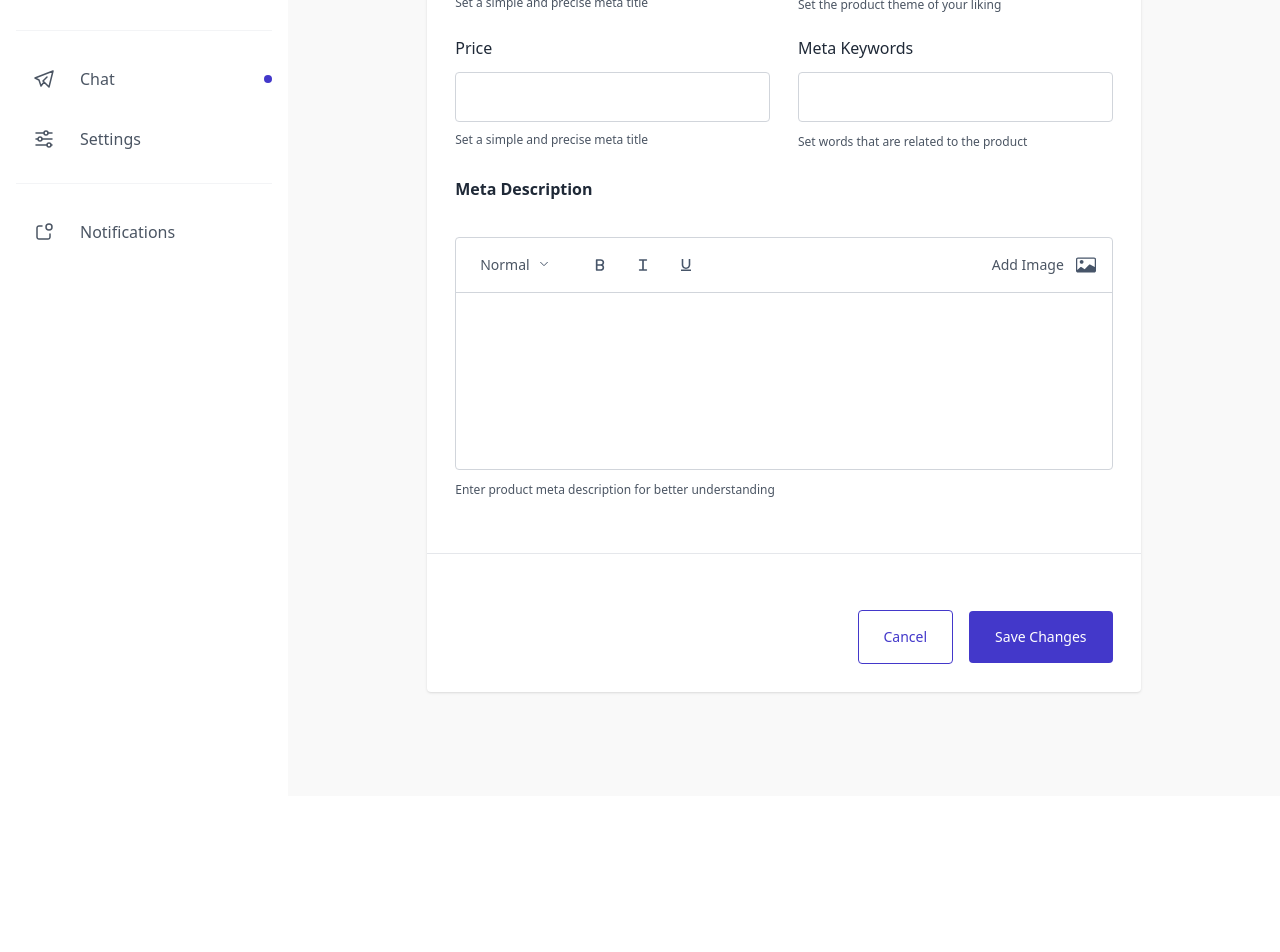
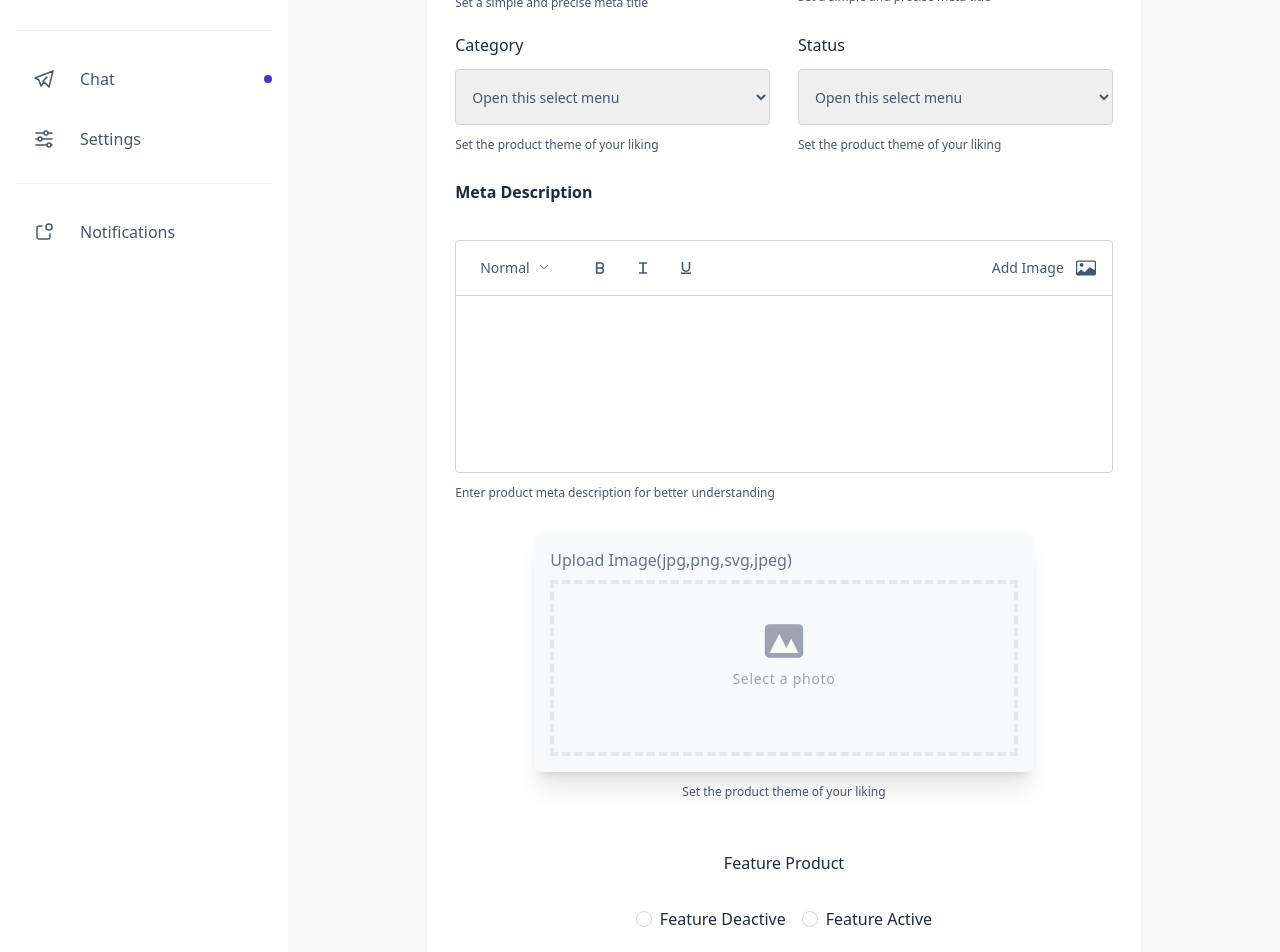
Before and after one commit to naimkst/PixelShop-Admin-NextJs, a Next.js app: page /products/add in a window 1280 px wide. Shown: the part 420-1372 px from the top of the page. Before the commit the page ends 1216 px from the top, so only its background shows below. Built offline with nearby package versions, Linux system fonts and the light colour scheme.

Commit message:
Product Add Form

```diff
--- a/pages/products/add.tsx
+++ b/pages/products/add.tsx
@@ -24,9 +24,9 @@ function AddProduct() {
       const response = await createProduct({
         ...data,
       });
-      toast.success("Register Successfully");
+      toast.success("Product Add Successfully");
       setLoding(false);
-      router.push("/login");
+      router.push("/products");
       reset();
     } catch (error) {
       console.log(error);
@@ -287,12 +287,25 @@ text-base font-medium leading-none text-gray-600 group-hover:text-indigo-700 mt-
                     <p className="text-xl font-semibold leading-tight text-gray-800">
                       Meta Details
                     </p>
-                    <div className="grid w-full grid-cols-1 lg:grid-cols-2 md:grid-cols-1 gap-7 mt-7 ">
+                    <div className="grid w-full grid-cols-1 lg:grid-cols-2 md:grid-cols-1 gap-7 mt-7">
                       <div>
                         <p className="text-base font-medium leading-none text-gray-800">
                           Title
                         </p>
                         <input className="w-full p-3 mt-4 h-14 border border-gray-300 rounded outline-none focus:bg-gray-50" />
+                        <p className="mt-3 text-xs leading-3 text-gray-600">
+                          Set a simple and precise meta title
+                        </p>
+                      </div>
+
+                      <div>
+                        <p className="text-base font-medium leading-none text-gray-800">
+                          Price
+                        </p>
+                        <input
+                          type="number"
+                          className="w-full p-3 mt-4 border border-gray-300 rounded outline-none focus:bg-gray-50"
+                        />
                         <p className="mt-3 text-xs leading-3 text-gray-600">
                           Set a simple and precise meta title
                         </p>
@@ -325,22 +338,28 @@ text-base font-medium leading-none text-gray-600 group-hover:text-indigo-700 mt-
 
                       <div>
                         <p className="text-base font-medium leading-none text-gray-800">
-                          Price
+                          Status
                         </p>
-                        <input type="number" className="w-full p-3 mt-4 border border-gray-300 rounded outline-none focus:bg-gray-50" />
-                        <p className="mt-3 text-xs leading-3 text-gray-600">
-                          Set a simple and precise meta title
+                        {/*-Dropdown*/}
+
+                        <select
+                          className="
+                              relative flex mt-4 items-center justify-between w-full px-3 py-4 h-14 dropbtn-one
+                              border border-gray-300 rounded outline-none dropdown-one text-sm font-medium text-gray-600
+                              "
+                          aria-label="Default select example"
+                        >
+                          <option selected>Open this select menu</option>
+                          <option value="ACTIVE">Draft</option>
+                          <option value="INACTIVE">Publish</option>
+                        </select>
+
+                        {/* end */}
+                        <p className="mt-3 text-xs leading-[15px] text-gray-600">
+                          Set the product theme of your liking
                         </p>
                       </div>
-                      <div>
-                        <p className="text-base font-medium leading-none text-gray-800">
-                          Meta Keywords
-                        </p>
-                        <input className="w-full p-3 mt-4 border border-gray-300 rounded outline-none focus:bg-gray-50" />
-                        <p className="mt-3 text-xs leading-[15px] text-gray-600">
-                          Set words that are related to the product
-                        </p>
-                      </div>
+
                     </div>
                   </div>
                   <div className="pt-6 border-gray-300 mt-2 px-7">
@@ -456,6 +475,92 @@ text-base font-medium leading-none text-gray-600 group-hover:text-indigo-700 mt-
                   <p className="mt-3 text-xs leading-[15px] text-gray-600 px-7">
                     Enter product meta description for better understanding
                   </p>
+
+                  <div>
+                    <div className="flex mt-8 m-auto items-center justify-center">
+                      <div className="rounded-lg shadow-xl bg-gray-50 w-[70%]">
+                        <div className="m-4">
+                          <label className="inline-block mb-2 text-gray-500">
+                            Upload Image(jpg,png,svg,jpeg)
+                          </label>
+                          <div className="flex items-center justify-center w-full">
+                            <label className="flex flex-col w-full h-44 border-4 border-dashed hover:bg-gray-100 hover:border-gray-300  items-center justify-center">
+                              <div className="flex flex-col items-center justify-center">
+                                <svg
+                                  xmlns="http://www.w3.org/2000/svg"
+                                  className="w-12 h-12 text-gray-400 group-hover:text-gray-600"
+                                  viewBox="0 0 20 20"
+                                  fill="currentColor"
+                                >
+                                  <path
+                                    fill-rule="evenodd"
+                                    d="M4 3a2 2 0 00-2 2v10a2 2 0 002 2h12a2 2 0 002-2V5a2 2 0 00-2-2H4zm12 12H4l4-8 3 6 2-4 3 6z"
+                                    clip-rule="evenodd"
+                                  />
+                                </svg>
+                                <p className="pt-1 text-sm tracking-wider text-gray-400 group-hover:text-gray-600">
+                                  Select a photo
+                                </p>
+                              </div>
+                              <input type="file" className="opacity-0" />
+                            </label>
+                          </div>
+                        </div>
+                      </div>
+                    </div>
+
+                    {/* end */}
+                    <p className="mt-3 text-xs leading-[15px] text-gray-600 flex justify-center">
+                      Set the product theme of your liking
+                    </p>
+                  </div>
+
+                  <div>
+                    <p className="text-base font-medium leading-none text-gray-800 flex items-center justify-center mt-14 mb-9">
+                      Feature Product
+                    </p>
+                    {/*-Dropdown*/}
+
+                    <div className="flex justify-center items-center gap-4">
+                      <div className="form-check form-check-inline">
+                        <input
+                          className="form-check-input form-check-input appearance-none rounded-full h-4 w-4 border border-gray-300 bg-white checked:bg-blue-600 checked:border-blue-600 focus:outline-none transition duration-200 mt-1 align-top bg-no-repeat bg-center bg-contain float-left mr-2 cursor-pointer"
+                          type="radio"
+                          name="inlineRadioOptions"
+                          id="inlineRadio1"
+                          value="option1"
+                        />
+                        <label
+                          className="form-check-label inline-block text-gray-800"
+                          htmlFor="inlineRadio10"
+                        >
+                          Feature Deactive
+                        </label>
+                      </div>
+                      <div className="form-check form-check-inline">
+                        <input
+                          className="form-check-input form-check-input appearance-none rounded-full h-4 w-4 border border-gray-300 bg-white checked:bg-blue-600 checked:border-blue-600 focus:outline-none transition duration-200 mt-1 align-top bg-no-repeat bg-center bg-contain float-left mr-2 cursor-pointer"
+                          type="radio"
+                          name="inlineRadioOptions"
+                          id="inlineRadio2"
+                          value="option2"
+                        />
+                        <label
+                          className="form-check-label inline-block text-gray-800"
+                          htmlFor="inlineRadio20"
+                        >
+                          Feature Active
+                        </label>
+                      </div>
+
+                    </div>
+
+                    {/* end */}
+                    {/* <p className="mt-3 text-xs leading-[15px] text-gray-600">
+                      Set the product theme of your liking
+                    </p> */}
+                  </div>
+
                   <hr className="h-[1px] bg-gray-100 my-14" />
                   <div className="flex flex-col flex-wrap items-center justify-center w-full px-7 lg:flex-row lg:justify-end md:justify-end gap-x-4 gap-y-4">
                     <button className="bg-white border-indigo-700 rounded hover:bg-gray-50 transform duration-300 ease-in-out text-sm font-medium px-6 py-4 text-indigo-700 border lg:max-w-[95px]  w-full ">
```
